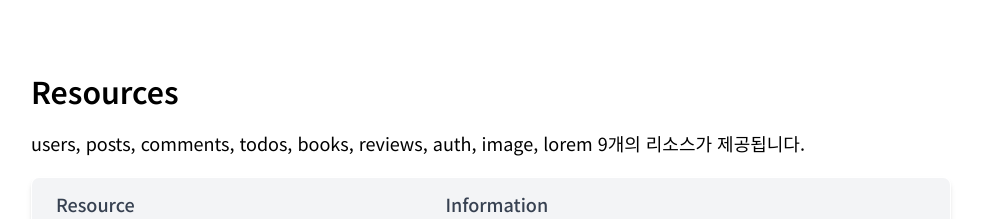
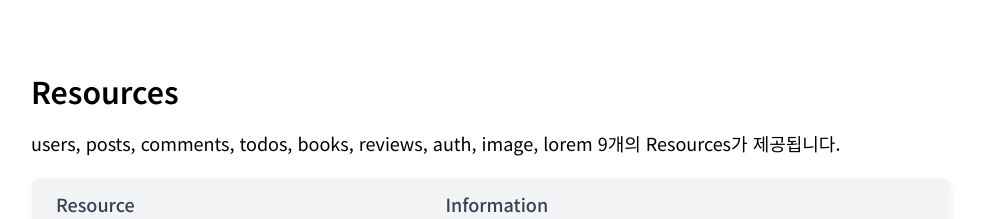
Before and after one commit to NamJongtae/koreanDummyJSON, a Next.js app: page / in a window 1280 px wide. Shown: the part 1300-1519 px from the top of the page, without its empty margins (137-1118 px from the left). Built offline with nearby package versions, Linux system fonts and the light colour scheme; no server answers.

Commit message:
Fix: home Resources 컴포넌트 설명 중 '리소스' -> 'Resources'로 수정

```diff
--- a/src/components/home/resources/resources.tsx
+++ b/src/components/home/resources/resources.tsx
@@ -10,7 +10,7 @@ export default function Resources() {
 
       <p className="section-text mb-5">
         users, posts, comments, todos, books, reviews, auth, image, lorem 9개의
-        리소스가 제공됩니다.
+        Resources가 제공됩니다.
       </p>
 
       <table className="min-w-full border-collapse border border-gray-200 shadow-md rounded-lg overflow-hidden">
```
